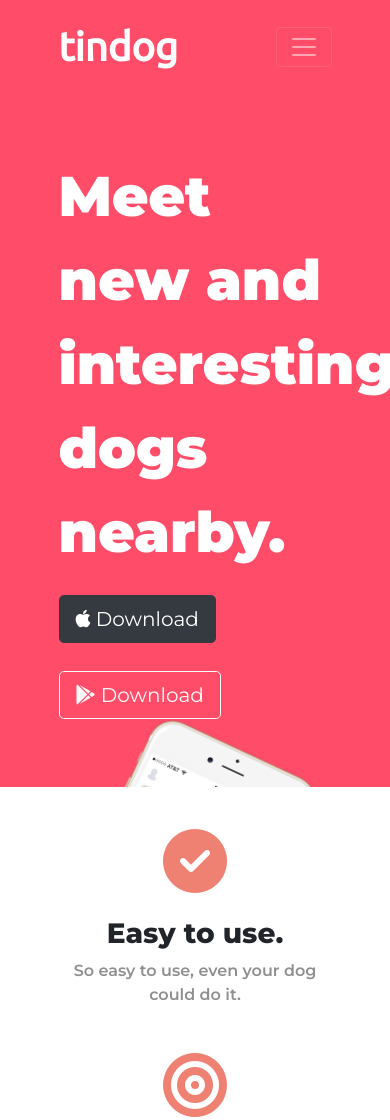
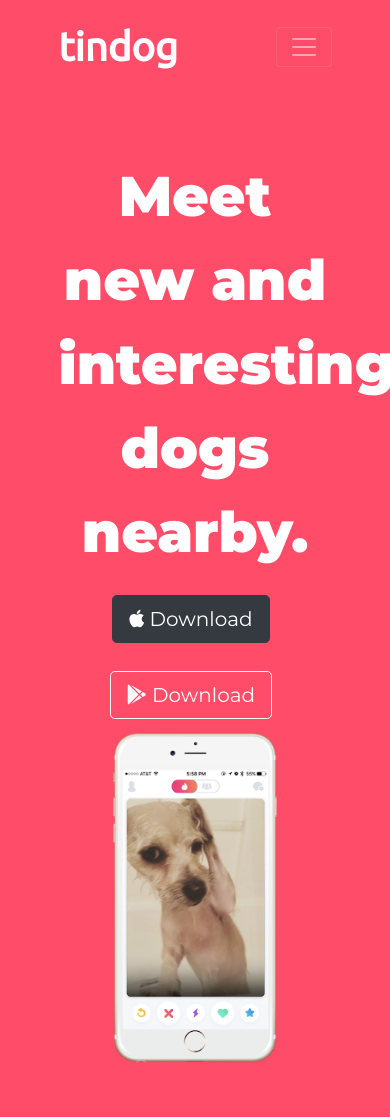
Before and after one commit to binitrajshah7/TinDog, a plain HTML site: page index.html in a window 390 px wide. Shown: the top 1120 px of the page. Drawn offline with nearby package versions, Linux system fonts and the light colour scheme.

Commit message:
7.84 --> Media Query for smaller screen size

```diff
--- a/css/styles.css
+++ b/css/styles.css
@@ -127,3 +127,17 @@
     padding: 3% 2%;
     text-align: center;
 }
+
+/* Media Query */
+@media(max-width: 990px){
+    #title{
+        text-align: center;
+    }
+
+    .title-img{
+        position: static;
+        transform: rotate(0);
+        width: 60%;
+        right: 30%;
+    }
+}
```
